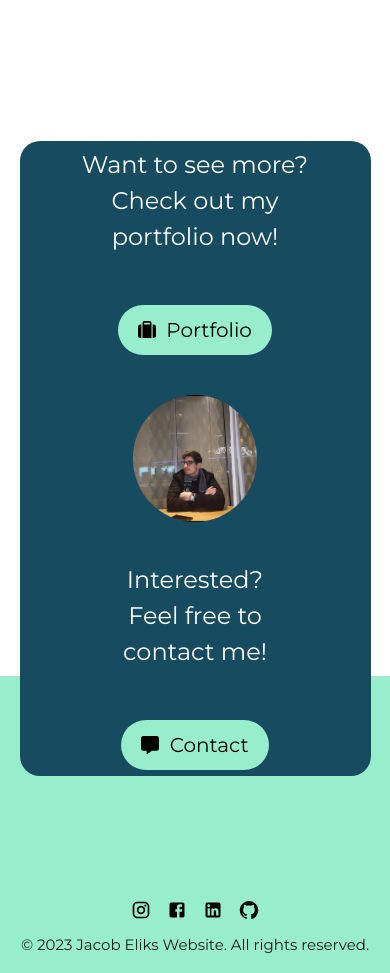
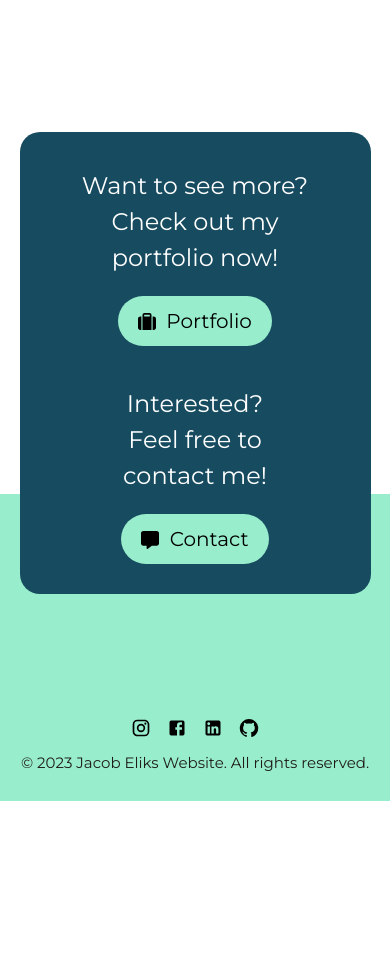
Before and after one commit to JacobEliks/personal-website, a React (Create React App) app: page / in a window 390 px wide. Shown: the part 2380-3353 px from the top of the page. After the commit the page ends 3181 px from the top, so only its background shows below. Built offline with nearby package versions, Linux system fonts and the light colour scheme.

Commit message:
Update index.css

```diff
--- a/src/index.css
+++ b/src/index.css
@@ -17,8 +17,8 @@
 }
 
 .link-text {
-  font-family: "Dancing Script";
-  font-size: 22px;
+  font-family: "Montserrat";
+  font-size: 20px;
 }
 
 /* Home */
@@ -36,7 +36,7 @@ h1 {
 
 
 .fs-img {
-  width: 55%;
+  width: 50%;
 }
 
 .colored-section {
@@ -118,6 +118,7 @@ p.summury {
 @media (max-width: 800px) {
   .contact-me {
     grid-template-columns: 1fr;
+    padding-bottom: 30px;
   }
 
 }
@@ -181,13 +182,6 @@ p.summury {
   width: 60%;
 }
 
-@media (max-width: 800px) {
-  .contact-me .profile-img {
-    width: 40%;
-    margin: 40px 0;
-  }
-
-}
 
 button .icon{
   margin-right: 5px;
@@ -310,7 +304,7 @@ card-images {
 }
 
 .wrap-contact {
-  width: 550px;
+  width: 45%;
   padding: 50px 0 160px;
 }
 
@@ -445,3 +439,33 @@ button {
   border: none;
   background: 0 0;
 }
+
+@media (max-width: 800px) {
+  .fs-img {
+    width: 75%;
+  }
+  .profile-img {
+    width: 55%;
+  }
+  .colored-section h5 {
+    font-size: 20px;
+    font-weight: 500;
+  }
+  .contact-me .profile-img {
+    display: none;
+  }
+  .portfolio-text {
+    margin-bottom: 20px;
+    margin-top: 30px;
+  }
+  .contact-text {
+    margin-bottom: 20px;
+    margin-top: 40px;
+  }
+
+  .wrap-contact {
+    width: 80%;
+  }
+
+
+}
```
